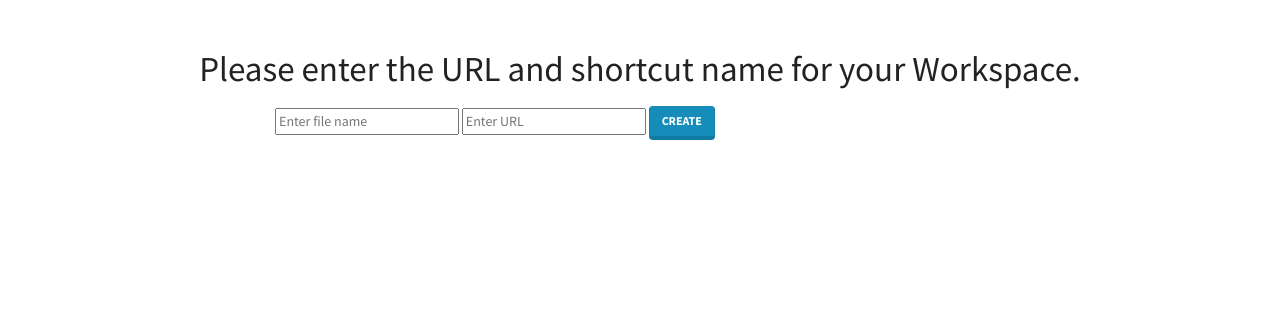
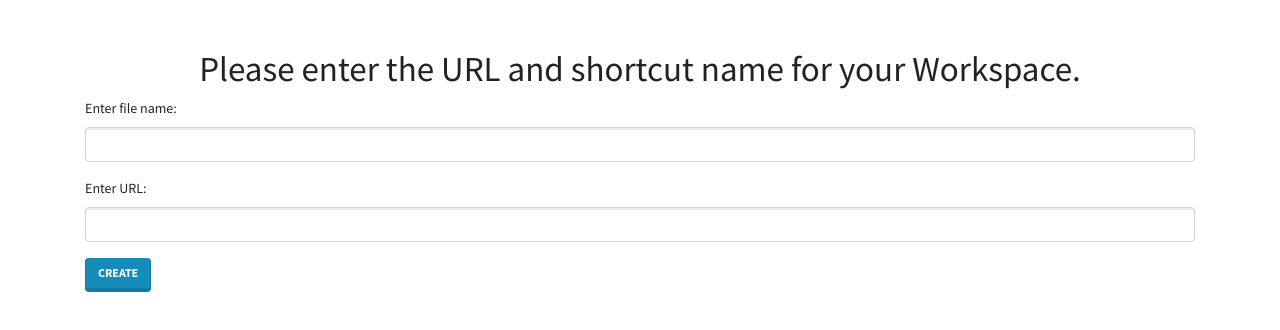
Before and after one commit to gitmuhammedalbayrak/EDoP-g, an Electron app: page main.html in a window 1280 px wide. Drawn offline with Linux system fonts and the light colour scheme.

Commit message:
Update main.html
bootstrap restore

```diff
--- a/main.html
+++ b/main.html
@@ -1,6 +1,5 @@
 <!DOCTYPE html>
 <html lang="en">
-
 
 
   <head>
@@ -11,20 +10,23 @@
     <link rel="stylesheet" href="assets/bootstrap.min.css" />
   </head>
 
+  <body>
+	<div class="container pt-5">
+		<h1 class="text-center">Please enter the URL and shortcut name for your Workspace.</h3>
+		<form>
+ 			 <div class="mb-3">
+    			<label for="name" class="form-label">Enter file name:</label>
+   				<input type="text" class="form-control" id="name" aria-describedby="emailHelp">
+  			</div>
 
+ 			  <div class="mb-3">
+    			<label for="url" class="form-label">Enter URL:</label>
+    			<input type="text" class="form-control" id="url">
+  		  </div>
 
-
-  <body>
-    <div class="container pt-5">
-      <h1 class="text-center">Please enter the URL and shortcut name for your Workspace.</h3>
-      <div class="row">
-        <div class="col-md-8 offset-2 pt-2">
-          <input type="text" id="name" placeholder="Enter file name" />
-          <input type="text" id="url" placeholder="Enter URL" />
-          <button class="btn btn-primary" id="btn">Create</button>
-        </div>
-    </div>
-
+  			<button type="submit" class="btn btn-primary" id="btn">Create</button>
+		</form>
+  </div>
 
 
     <script>
```
